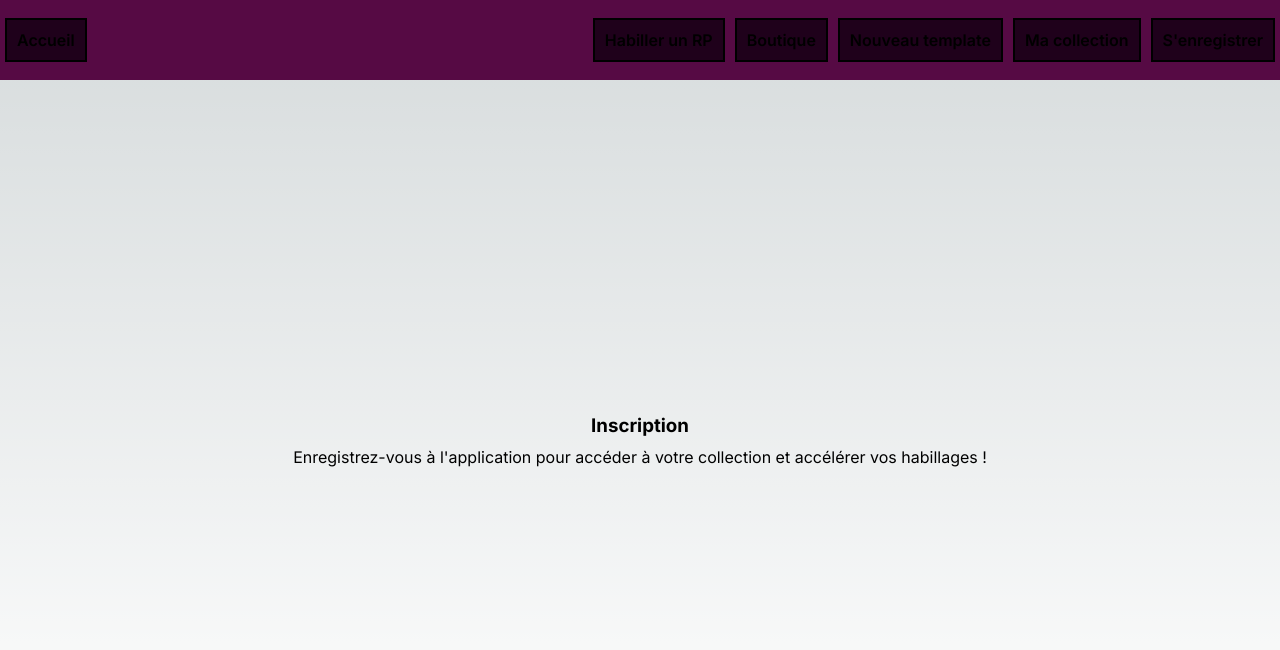
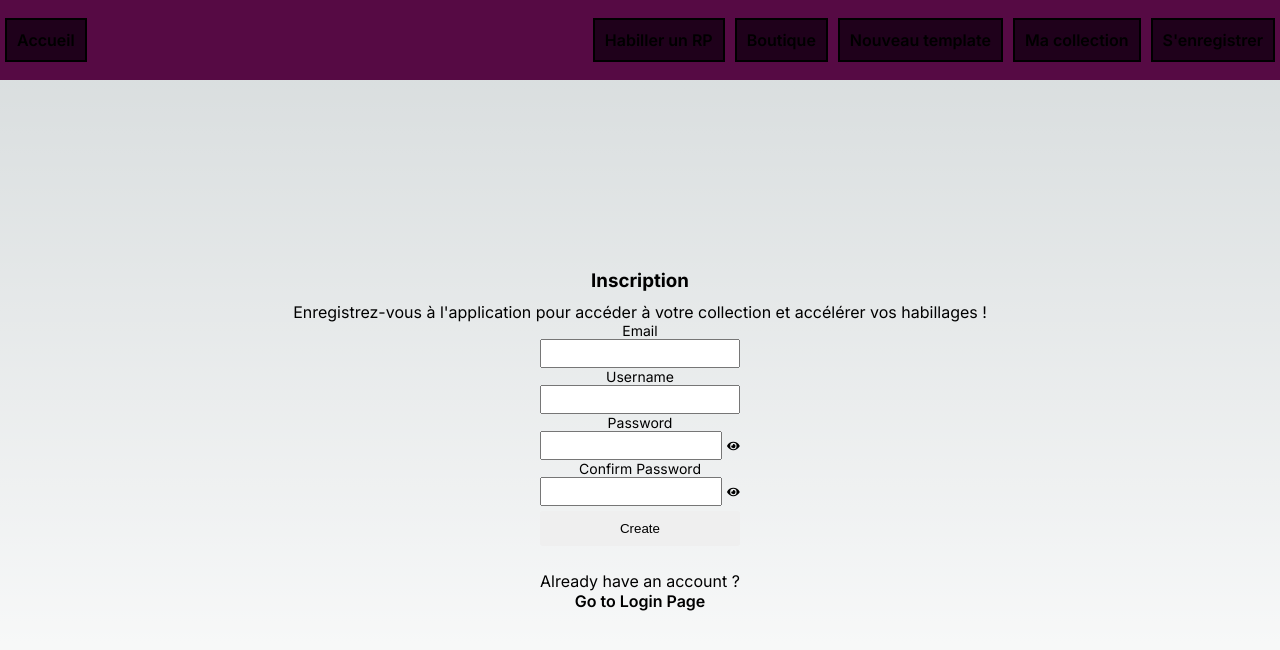
Before and after one commit to AmaurySemery/template_maker_RP, a Next.js app: page /register in a window 1280 px wide. Shown: the top 650 px of the page. Built offline with nearby package versions, Linux system fonts and the light colour scheme.

Commit message:
Formulaire d'inscription

```diff
--- /dev/null
+++ b/app/components/RegisterForm.jsx
@@ -0,0 +1,124 @@
+"use client";
+
+import Link from "next/link";
+import { useState } from "react";
+import { FaEye, FaEyeSlash } from "react-icons/fa";
+
+async function registerUser(data) {
+  const URL = "/api/register"; // Assurez-vous que votre API Next.js est correctement configurée
+  const options = {
+    method: "POST",
+    headers: {
+      "Content-Type": "application/json",
+    },
+    body: JSON.stringify(data),
+  };
+  const response = await fetch(URL, options);
+  return response;
+}
+
+const RegisterForm = () => {
+  const [email, setEmail] = useState("");
+  const [username, setUsername] = useState("");
+  const [password, setPassword] = useState("");
+  const [confirm, setConfirm] = useState("");
+  const [showPassword, setShowPassword] = useState(false);
+  const [hasError, setHasError] = useState(false);
+  const [message, setMessage] = useState("");
+
+  const handleSubmit = async (e) => {
+    e.preventDefault();
+
+    if (email === "" || password === "" || confirm === "") {
+      setMessage("Please Fill All Fields");
+      setHasError(true);
+      return;
+    }
+
+    if (password !== confirm) {
+      setMessage("Password and Confirm Password are different");
+      setHasError(true);
+      return;
+    }
+
+    setMessage("");
+    setHasError(false);
+
+    const response = await registerUser({ email, password });
+    const responseJson = await response.json();
+
+    if (responseJson.status === 200) {
+      setEmail("");
+      setUsername("");
+      setPassword("");
+      setConfirm("");
+      setMessage(responseJson.message);
+      setTimeout(() => {
+        setMessage("");
+      }, 4000);
+    } else {
+      setHasError(true);
+      setMessage(responseJson.message);
+    }
+  };
+
+  const toggleShow = () => {
+    setShowPassword((current) => !current);
+  };
+
+  return (
+    <>
+      <div className="form-container">
+        <form className="form" onSubmit={handleSubmit}>
+          <label htmlFor="email">Email</label>
+          <input
+            type="text"
+            id="email"
+            value={email}
+            onChange={(e) => setEmail(e.target.value)}
+          />
+          <label htmlFor="username">Username</label>
+          <input
+            type="text"
+            id="username"
+            value={username}
+            onChange={(e) => setUsername(e.target.value)}
+          />
+          <label htmlFor="password">Password</label>
+          <div className="pass-eye">
+            <input
+              type={showPassword ? "text" : "password"}
+              id="password"
+              value={password}
+              onChange={(e) => setPassword(e.target.value)}
+            />{" "}
+            {showPassword ? (
+              <FaEyeSlash onClick={toggleShow} />
+            ) : (
+              <FaEye onClick={toggleShow} />
+            )}
+          </div>
+          <label htmlFor="confirm">Confirm Password</label>
+          <div className="pass-eye">
+            <input
+              type={showPassword ? "text" : "password"}
+              id="confirm"
+              value={confirm}
+              onChange={(e) => setConfirm(e.target.value)}
+            />{" "}
+            {showPassword ? (
+              <FaEyeSlash onClick={toggleShow} />
+            ) : (
+              <FaEye onClick={toggleShow} />
+            )}
+          </div>
+          <input type="submit" value="Create" className="btn" />
+        </form>
+      </div>
+      Already have an account ? <Link href="/login">Go to Login Page</Link>
+      {message && <div className={hasError ? "error" : "ok"}>{message}</div>}
+    </>
+  );
+};
+
+export default RegisterForm;
--- a/app/globals.css
+++ b/app/globals.css
@@ -165,3 +165,21 @@ a {
     color-scheme: dark;
   }
 }
+
+.pass-eye {
+  display: flex;
+  gap: 5px;
+  align-items: center;
+}
+
+.pass-eye svg {
+  cursor: pointer;
+}
+
+.error {
+  color: red;
+}
+
+.ok {
+  color: green;
+}
--- a/app/register/page.jsx
+++ b/app/register/page.jsx
@@ -1,8 +1,11 @@
+import RegisterForm from "../components/RegisterForm";
+
 export default function Register() {
     return (
         <main className="main">
             <h3>Inscription</h3>
             <p>Enregistrez-vous à l'application pour accéder à votre collection et accélérer vos habillages !</p>
+            <RegisterForm />
         </main>
     )
 }
--- a/package.json
+++ b/package.json
@@ -11,7 +11,9 @@
   "dependencies": {
     "next": "14.1.0",
     "react": "^18",
-    "react-dom": "^18"
+    "react-dom": "^18",
+    "react-hook-form": "^7.49.3",
+    "react-icons": "^5.0.1"
   },
   "devDependencies": {
     "json-loader": "^0.5.7"
```
Also changed, not shown: 1 other file (tests, documents, lock files or other folders).
